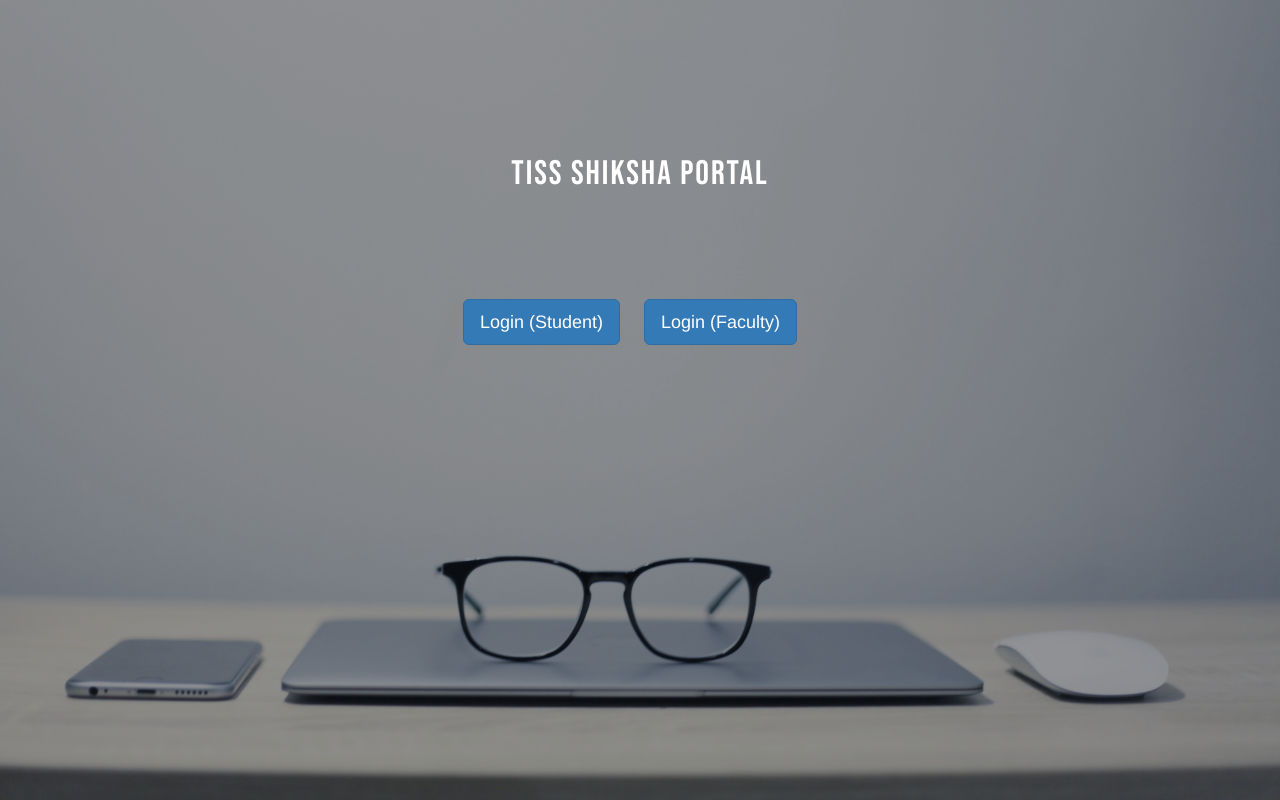
After one commit to IndiaCFG3/team-24, a Django app: template cfg24/cfg/templates/frontpage.html in a window 1280 px wide. The commit adds this page. Run offline with Django 3.2, Linux system fonts and the light colour scheme; the template is opened without the code that fills it, so the values that code supplies are empty; some libraries are stand-ins or nearby versions.

Commit message:
frontpage

```diff
--- /dev/null
+++ b/cfg24/cfg/templates/frontpage.css
@@ -0,0 +1,20 @@
+.image{
+    background-position: center;
+    background-attachment: fixed;
+    background-repeat: no-repeat;
+    width: 100%;
+}
+
+#overlay {
+    position: fixed;
+    display: none;
+    width: 100%;
+    height: 100%;
+    top: 0;
+    left: 0;
+    right: 0;
+    bottom: 0;
+    background-color: rgba(0,0,0,0.5);
+    z-index: 2;
+    cursor: pointer;
+  }
--- /dev/null
+++ b/cfg24/cfg/templates/frontpage.html
@@ -0,0 +1,52 @@
+<!doctype html>
+<html>
+    <head>
+        <title>TITS</title>
+
+        <link rel="stylesheet" type="text/css" href="frontpage.css">
+        <meta name="viewport" content="width=device-width, initial-scale=1, shrink-to-fit=no">
+        <link rel="stylesheet" href="https://maxcdn.bootstrapcdn.com/bootstrap/3.4.1/css/bootstrap.min.css">
+        <script src="https://ajax.googleapis.com/ajax/libs/jquery/3.5.1/jquery.min.js"></script>
+        <meta http-equiv="x-ua-compatible" content="ie=edge">
+        <link href="https://fonts.googleapis.com/css2?family=Bebas+Neue&family=DM+Sans&display=swap" rel="stylesheet">
+
+        <style>
+            .bg-overlay {
+                background: linear-gradient(rgba(0,0,0,.4), rgba(0,0,0,.4)), url("../images/background.jpg");
+                background-repeat: no-repeat;
+                background-size: cover;
+                background-position: center center;
+                color: #fff;
+                height: 100vh;
+                width: 100%;
+                padding-top: 50px;
+            }
+
+            .btn{
+                margin-top: 100px;
+                margin-right: 20px;
+            }
+
+            .head{
+                font-family: "Bebas Neue";
+                font-weight: 500;
+                letter-spacing: 2px;;
+                font-size: 34px;
+                display: flex;
+                justify-content: center;
+                margin-top: 100px;
+            }
+        </style>
+
+        <link href="https://fonts.googleapis.com/css2?family=Bebas+Neue&family=DM+Sans&display=swap" rel="stylesheet">
+    </head>
+    <body>
+        <div class="container bg-overlay">
+            <div class="row text-center">
+                <div class="head">TISS Shiksha Portal</div>
+                <button type="button" class="btn btn-primary btn-lg" onclick="location.href='student_login.html'">Login (Student)</button>
+                <button type="button" class="btn btn-primary btn-lg" onclick="location.href='teacher_login.html'">Login (Faculty)</button>
+            </div>
+        </div>
+    </body>
+</html>
```
Also changed, not shown: cfg24/cfg/templates/index.html (+7 -4 lines), cfg24/cfg/images/background.jpg (added), cfg24/cfg/templates/base.css (line endings or trailing spaces).
